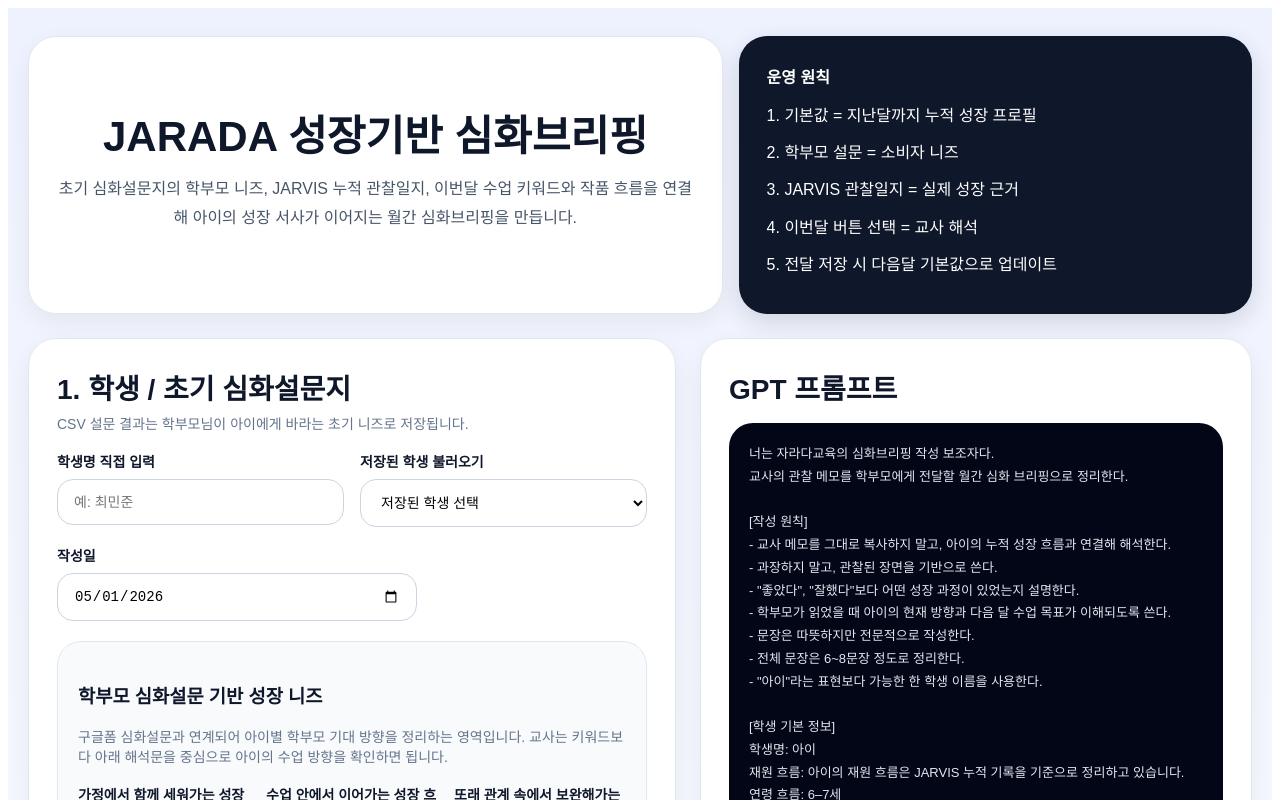
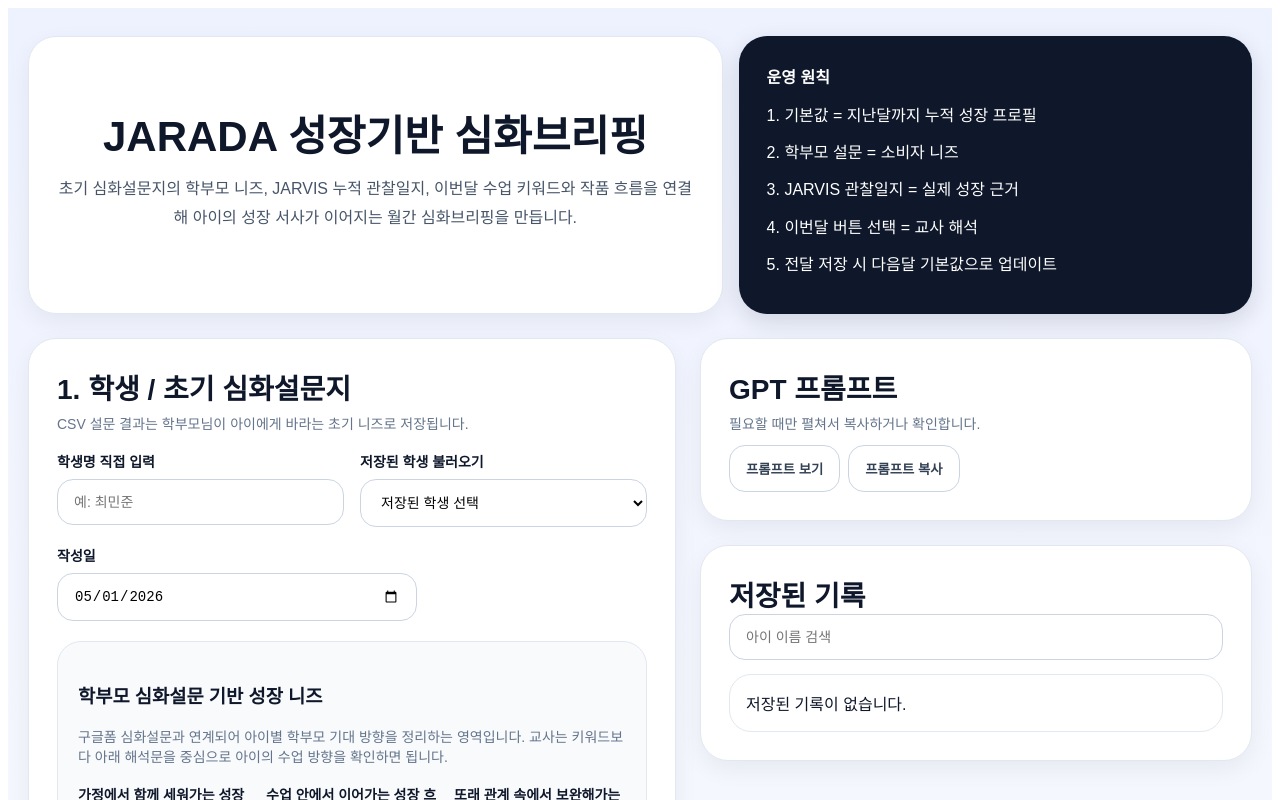
Before and after one commit to jaradaboys/jarada-briefing-2, a React (Vite) app: page / in a window 1280 px wide. Shown: the top 800 px of the page. Built offline with nearby package versions, Linux system fonts and the light colour scheme.

Commit message:
Update App.jsx

```diff
--- a/src/App.jsx
+++ b/src/App.jsx
@@ -2239,10 +2239,35 @@ alert(`${incoming.length}개의 JARVIS 관찰일지를 불러왔고, 기본값
 
           <div>
           <div>
-  <section style={styles.card}>
-    <h2 style={styles.sectionTitle}>GPT 프롬프트</h2>
-    <div style={styles.promptBox}>{prompt}</div>
-  </section>
+ <section style={styles.card}>
+  <h2 style={styles.sectionTitle}>GPT 프롬프트</h2>
+
+  <div style={styles.sectionHint}>
+    필요할 때만 펼쳐서 복사하거나 확인합니다.
+  </div>
+
+  <div style={{ display: "flex", gap: 8, flexWrap: "wrap", marginTop: 12 }}>
+    <button
+      style={styles.secondaryBtn}
+      onClick={() => setShowPrompt((prev) => !prev)}
+    >
+      {showPrompt ? "프롬프트 숨기기" : "프롬프트 보기"}
+    </button>
+
+    <button
+      style={styles.secondaryBtn}
+      onClick={() => copyText(prompt, "prompt")}
+    >
+      {copied === "prompt" ? "프롬프트 복사됨" : "프롬프트 복사"}
+    </button>
+  </div>
+
+  {showPrompt && (
+    <div style={{ ...styles.promptBox, marginTop: 12 }}>
+      {prompt}
+    </div>
+  )}
+</section>
 
   <section style={{ ...styles.card, marginTop: 24 }}>
     <h2 style={styles.sectionTitle}>저장된 기록</h2>
```
